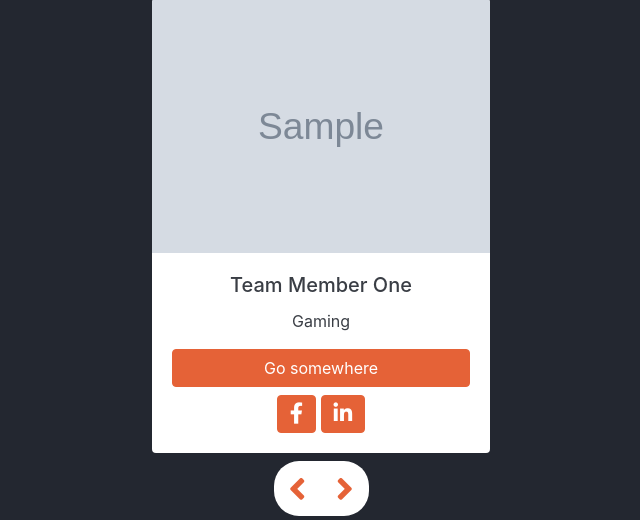
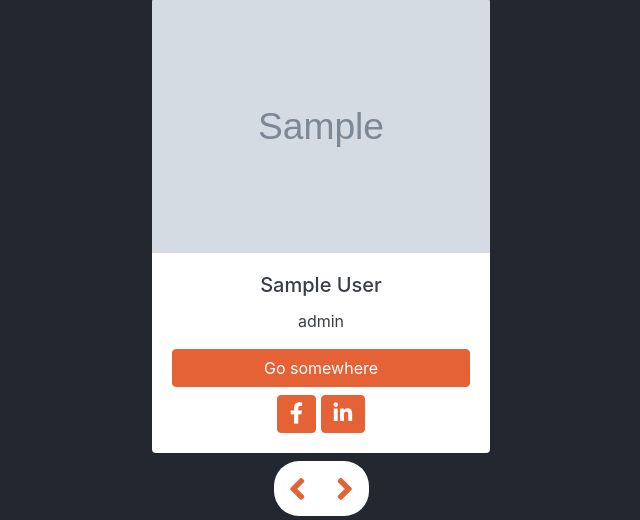
Before and after one commit to atul120212/100Days_of_Django, a Django app: page / in a window 1280 px wide. Shown: the part 2863-3383 px from the top of the page, without its empty margins (319-959 px from the left). Run offline with Django 4.2, Linux system fonts and the light colour scheme; tables that the repository leaves empty hold one stand-in row (values such as "Sample post"); grey boxes marked "Sample" are stand-in pictures.

Commit message:
day8_completed

```diff
--- a/templates/webpages/home.html
+++ b/templates/webpages/home.html
@@ -429,8 +429,8 @@
         <div class="card border-0 text-center  ml-3 mr-3">
           <img src="{{ team.photo.url }}" class="card-img-top" alt="team-member">
           <div class="card-body">
-            <h5 class="card-title">Team Member One</h5>
-            <p class="card-text">Gaming</p>
+            <h5 class="card-title">{{ team.first_name }} {{ team.last_name }}</h5>
+            <p class="card-text">{{ team.role }}</p>
             <a href="#" class="btn btn-accent btn-block">Go somewhere</a>
             <div class="text-center mt-2">
               <button class="btn btn-accent"> <i class="fab fa-facebook-f fa-lg	"></i> </button>
```
